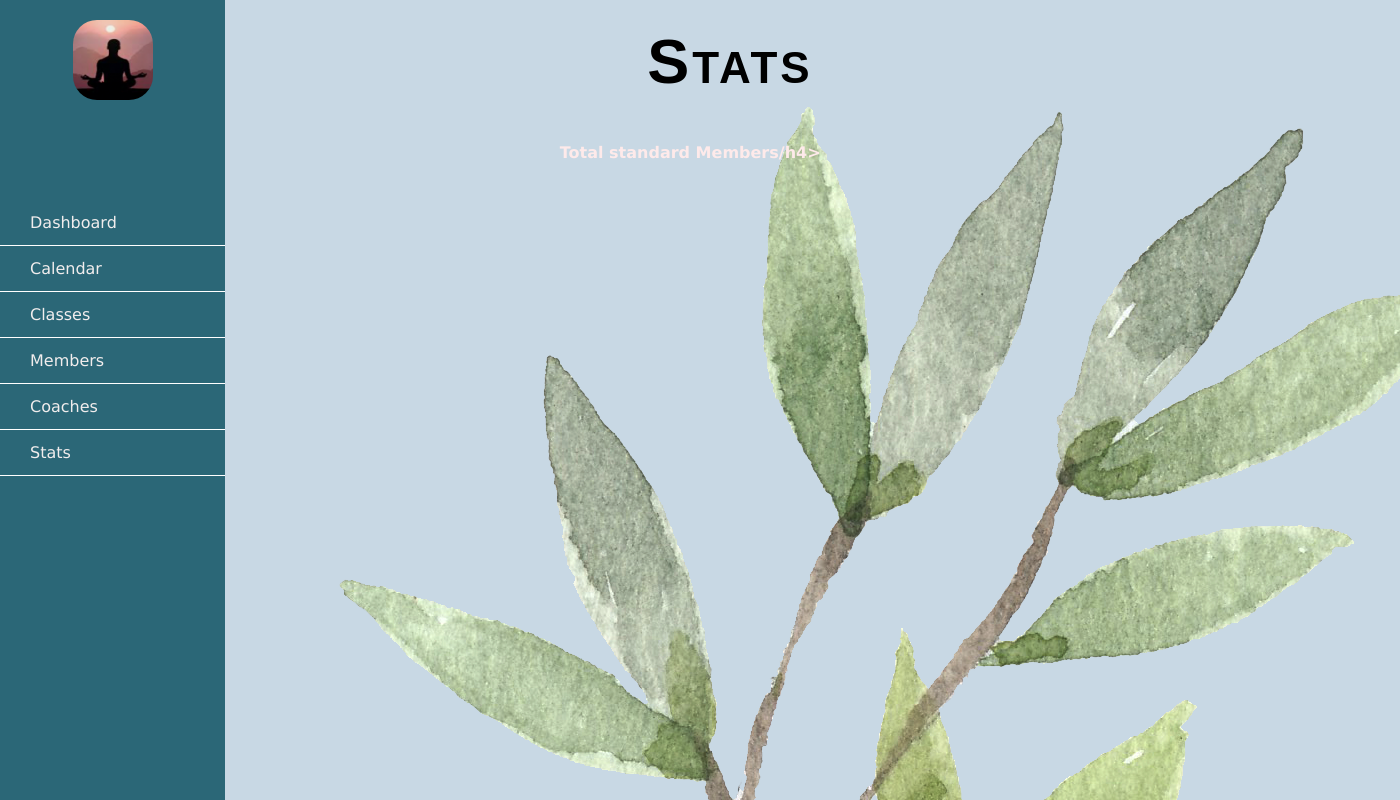
After one commit to Nixon2223/Gym_Manager_Flask_Project, a Flask app: page /stats in a window 1400 px wide. The commit adds this page. Run offline with Flask 2, Linux system fonts and the light colour scheme; data that the repository does not hold is empty; some libraries are stand-ins or nearby versions.

Commit message:
stats controller added

```diff
--- a/gym_manager/app.py
+++ b/gym_manager/app.py
@@ -5,6 +5,7 @@ from controllers.coaches_controller import coaches_blueprint
 from controllers.calendar_controller import calendar_blueprint
 from controllers.bookings_controller import bookings_blueprint
 from controllers.dashboard_controller import dashboard_blueprint
+from controllers.stats_controller import stats_blueprint
 
 app = Flask(__name__)
 
@@ -14,6 +15,7 @@ app.register_blueprint(gym_classes_blueprint)
 app.register_blueprint(calendar_blueprint)
 app.register_blueprint(bookings_blueprint)
 app.register_blueprint(dashboard_blueprint)
+app.register_blueprint(stats_blueprint)
 
 @app.route("/")
 def main():
--- /dev/null
+++ b/gym_manager/controllers/stats_controller.py
@@ -0,0 +1,13 @@
+from flask import Blueprint, Flask, redirect, render_template, request
+from repositories.coach_repository import select_all
+
+import repositories.member_repository as member_repository
+
+stats_blueprint = Blueprint("stats", __name__)
+
+
+@stats_blueprint.route("/stats")
+def stats():
+    all_members = member_repository.select_all()
+
+    return render_template("stats/index.html")
--- a/gym_manager/static/css/classes.css
+++ b/gym_manager/static/css/classes.css
@@ -71,3 +71,8 @@ padding: 2px 16px;
     border-style: groove;
     border-color: black;
 }
+
+.add_class:hover{
+    color: rgba(255, 255, 255, 1);
+    box-shadow: 0 5px 200px rgb(2, 138, 75);
+    }
--- a/gym_manager/templates/base.html
+++ b/gym_manager/templates/base.html
@@ -48,7 +48,7 @@
                             </a>
                         </li>
                         <li>
-                            <a href="#">
+                            <a href="/stats">
                                 <span class="item">Stats</span>
                             </a>
                         </li>
--- /dev/null
+++ b/gym_manager/templates/stats/index.html
@@ -0,0 +1,23 @@
+{% extends "base.html" %}
+{% block content %}
+
+
+<h2>Stats</h2>
+<div class = "content">
+
+<div class ="stat" id = "total_standard">
+    <h4>Total standard Members/h4>
+
+</div>
+
+<div class ="stat" id = "total_premium">
+
+</div>
+
+<div class ="stat" id = "total_deactivated">
+
+</div>
+
+
+</div>
+{% endblock  %}
```
Also changed, not shown: gym_manager/static/css/dashboard.css (deleted, +0 -21 lines), gym_manager/static/css/stats.css (added).
